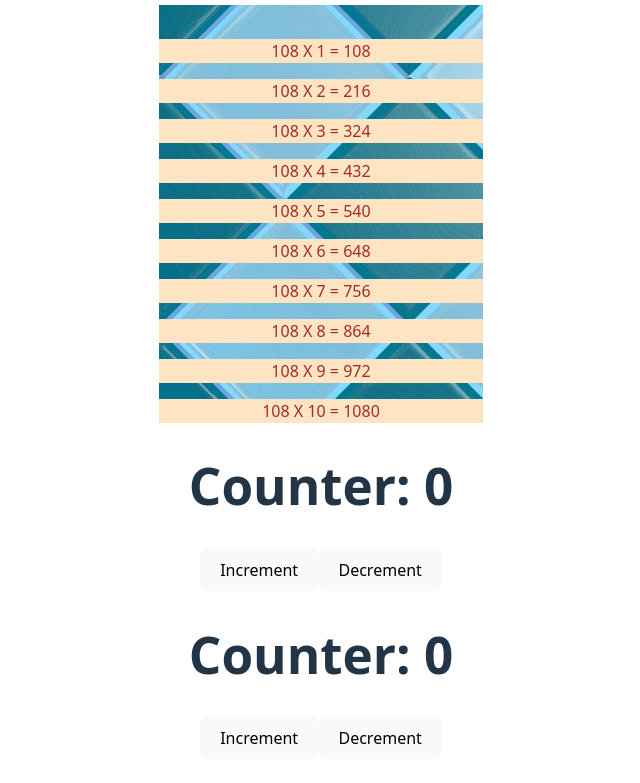
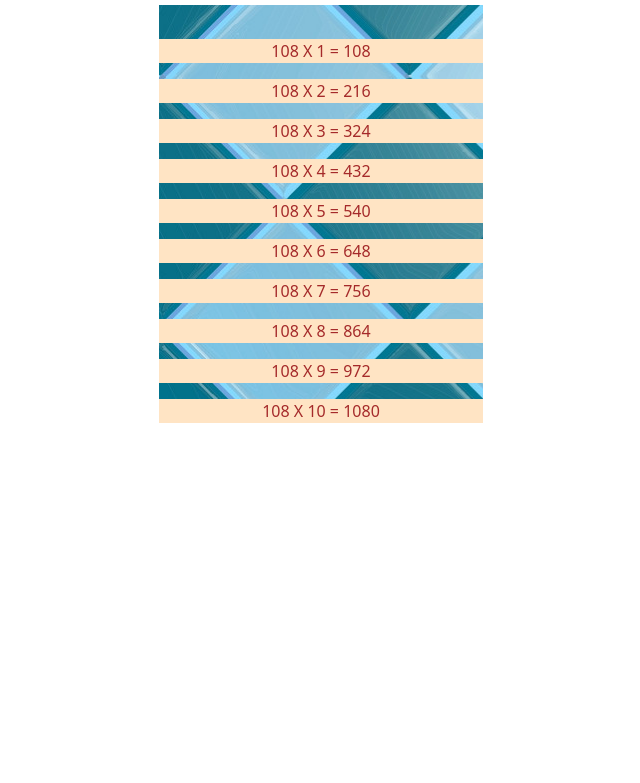
Before and after one commit to aamiraziz/my-react-app, a React (Vite) app: page / in a window 1280 px wide. Shown: the part 448-1231 px from the top of the page, without its empty margins (319-959 px from the left). After the commit the page ends 919 px from the top, so only its background shows below. Built offline with nearby package versions, Linux system fonts and the light colour scheme.

Commit message:
Table of every number implemented .

```diff
--- a/src/main.jsx
+++ b/src/main.jsx
@@ -12,7 +12,5 @@ import CounterClass from './CounterClass.jsx'
 createRoot(document.getElementById('root')).render(
   <StrictMode>
     <TableOf number = {108} />
-    <CounterFunction />
-    <CounterClass />
   </StrictMode>,
 )
```
